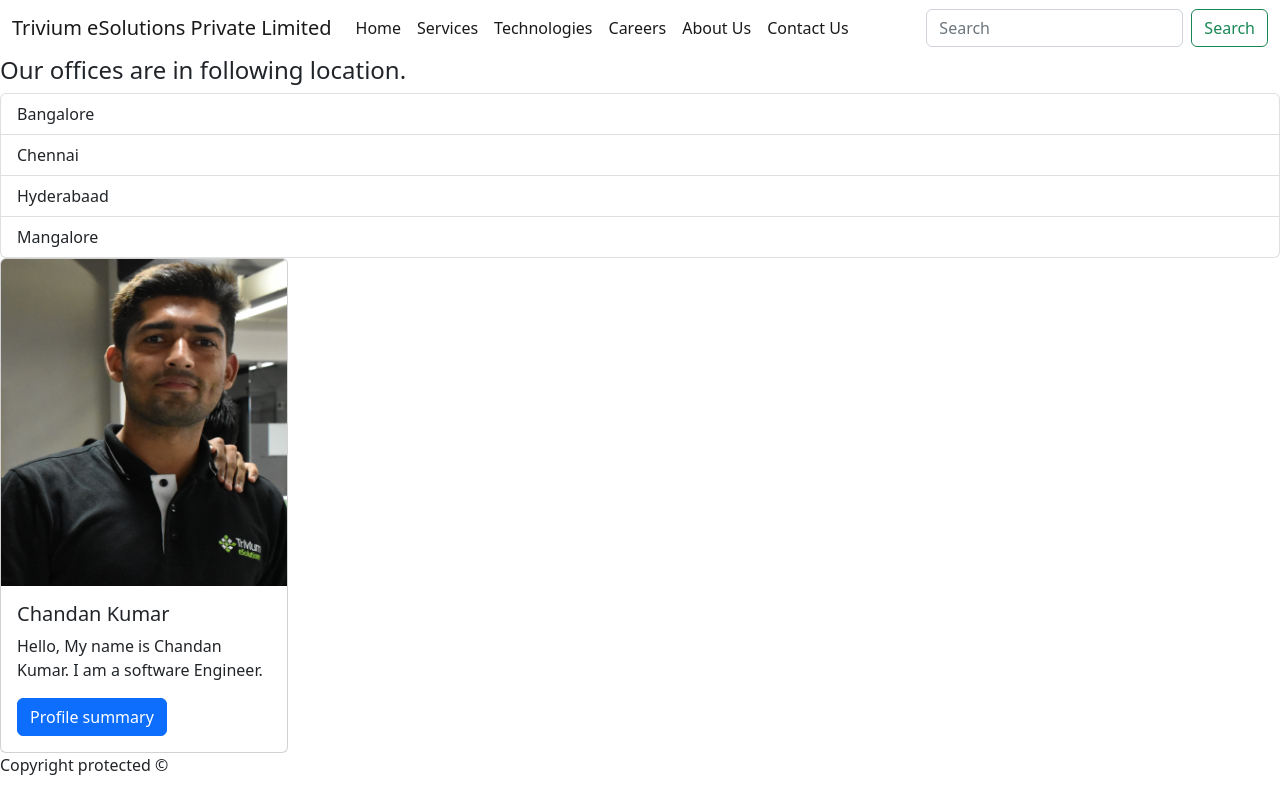
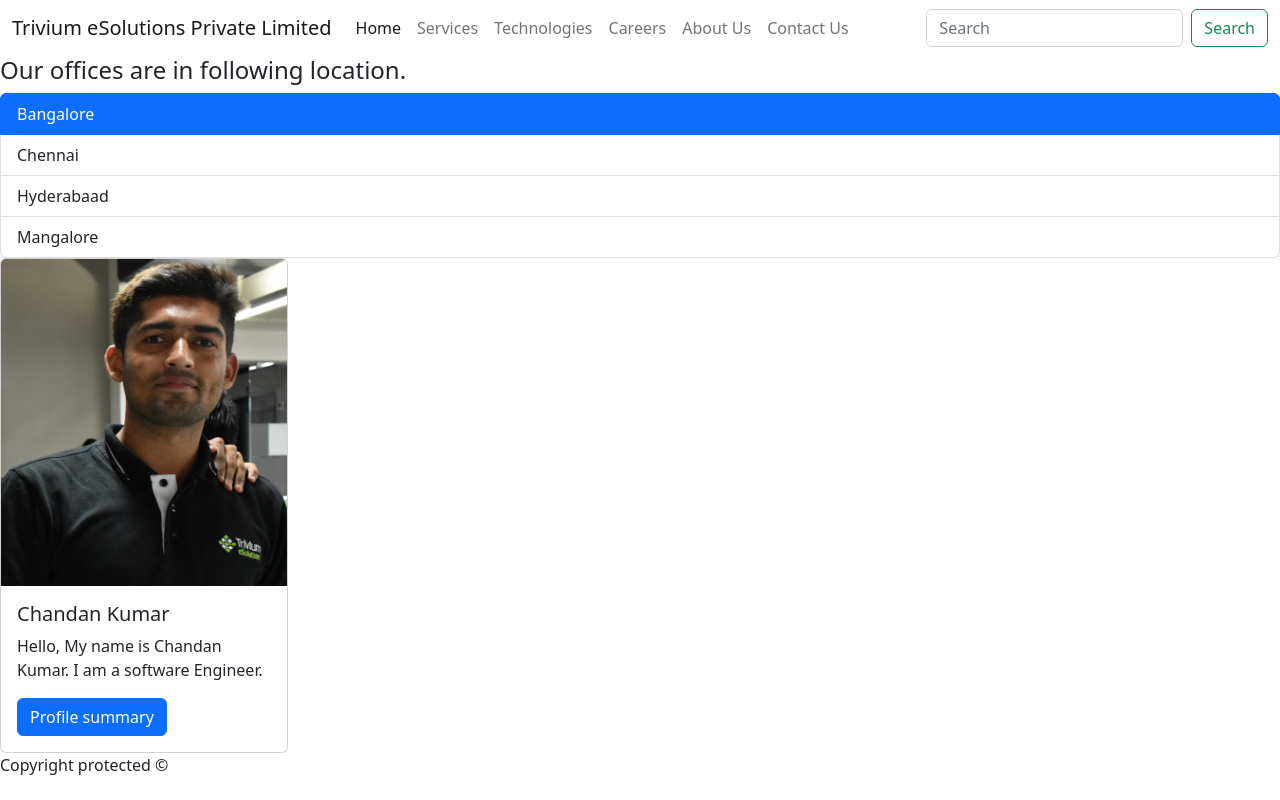
Before and after one commit to kchandn/sample-project, a React (Vite) app: page / in a window 1280 px wide. Built offline with nearby package versions, Linux system fonts and the light colour scheme.

Commit message:
Used useState to set active menu.

```diff
--- a/src/App.tsx
+++ b/src/App.tsx
@@ -1,3 +1,4 @@
+import FavColour from "./components/fav-colour";
 import Footer from "./components/footer";
 import Header from "./components/header";
 import MainContent from "./components/main-content";
@@ -7,6 +8,7 @@ function App() {
   // return <Message />;
   return (
     <div>
+      {/* <FavColour /> */}
       <Header />
       <span>
         <NavigationMenu />
--- a/src/components/header.tsx
+++ b/src/components/header.tsx
@@ -34,7 +34,7 @@ function Header() {
                   onClick={() => console.log(index)}
                 >
                   <a
-                    className="nav-link {manu === 'Home' ? active : ''}"
+                    className={`nav-link ${menu === "Home" ? "active" : ""}`}
                     aria-current="page"
                     href="#"
                   >
--- a/src/components/navigation-menu.tsx
+++ b/src/components/navigation-menu.tsx
@@ -1,6 +1,9 @@
+import { useState } from "react";
+
 function NavigationMenu() {
   const cityList = ["Bangalore", "Chennai", "Hyderabaad", "Mangalore"];
   const handleClick = (event: MouseEvent) => console.log(event);
+  const [activeIndex, setActiveIndex] = useState(0);
   return (
     <>
       <h4>Our offices are in following location.</h4>
@@ -8,8 +11,14 @@ function NavigationMenu() {
         <p>No other location except Bangalore in India</p>
       )}
       <ul className="list-group">
-        {cityList.map((item) => (
-          <li className="list-group-item" key={item} onClick={handleClick}>
+        {cityList.map((item, index) => (
+          <li
+            className={`list-group-item ${
+              index === activeIndex ? "active" : ""
+            }`}
+            key={item}
+            onClick={() => setActiveIndex(index)}
+          >
             {item}
           </li>
         ))}
```
Also changed, not shown: src/components/fav-colour.tsx (added, +13 -0 lines).
